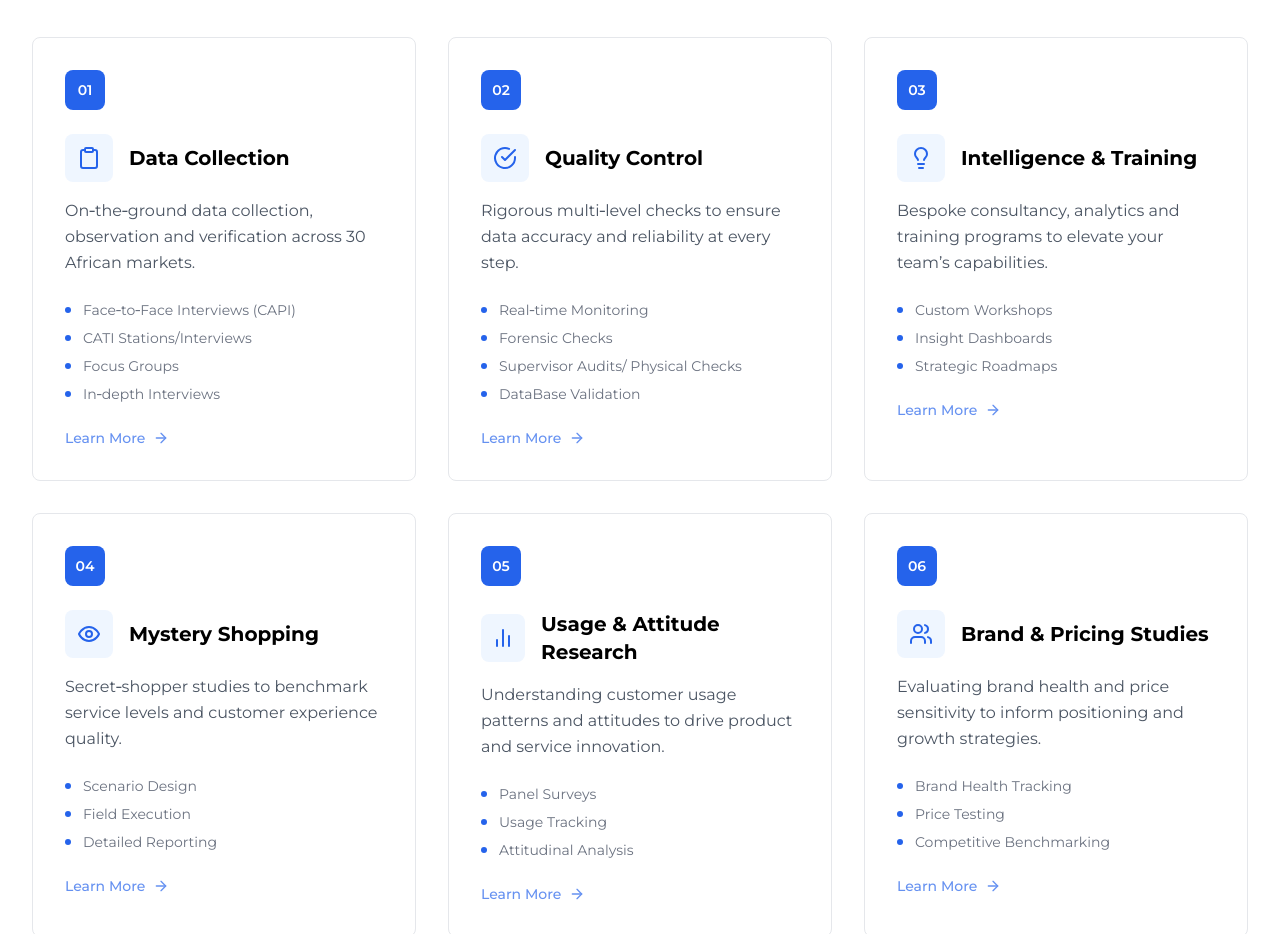
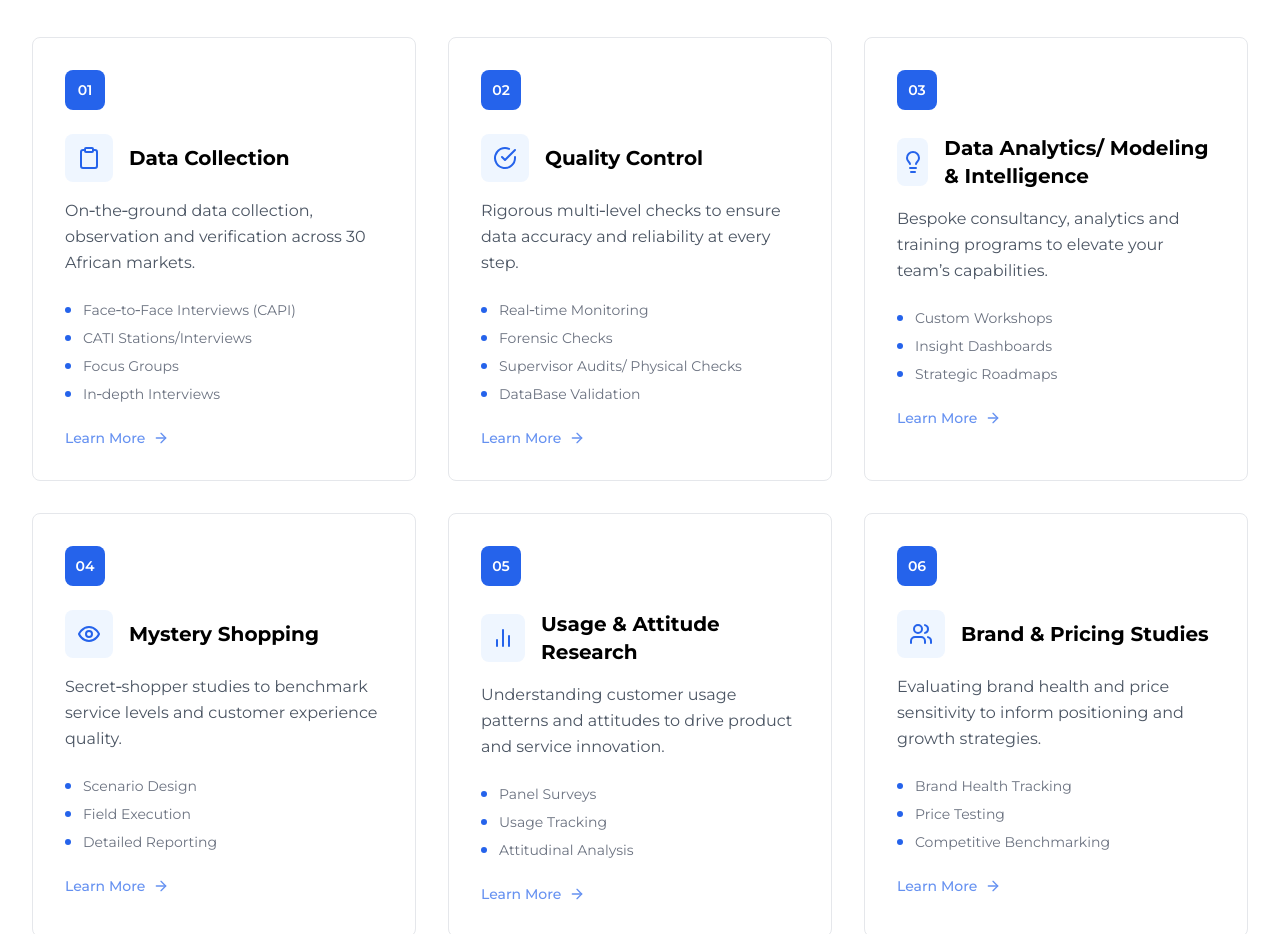
Before and after one commit to Jiwe-Holding/Futuris-Site, a React (Vite) app: page / in a window 1280 px wide. Shown: the part 1120-2054 px from the top of the page. Built offline with nearby package versions, Linux system fonts and the light colour scheme.

Commit message:
Update Services.tsx

```diff
--- a/src/components/Services.tsx
+++ b/src/components/Services.tsx
@@ -55,7 +55,7 @@ const Services: React.FC = () => {
     {
       number: "03",
       icon: <Lightbulb className="h-6 w-6" />,
-      title: "Intelligence & Training",
+      title: "Data Analytics/ Modeling & Intelligence",
       description: "Bespoke consultancy, analytics and training programs to elevate your team’s capabilities.",
       features: ["Custom Workshops", "Insight Dashboards", "Strategic Roadmaps"],
       color: "from-emerald-500 to-emerald-600"
```
